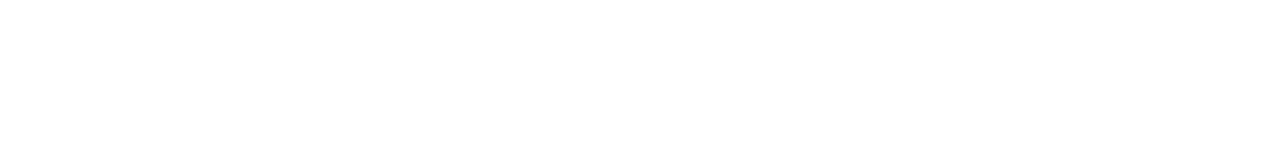
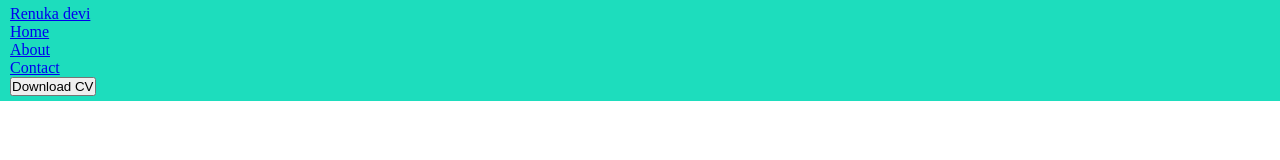
Before and after one commit to renu021/portfolio, a plain HTML site: page index.html in a window 1280 px wide. Drawn offline with Linux system fonts and the light colour scheme.

Commit message:
design: header

```diff
--- a/Assests/style.css
+++ b/Assests/style.css
@@ -0,0 +1,13 @@
+*{
+    margin: 0;
+    padding: 0;
+    box-sizing: border-box;
+}
+
+header{
+    background-color: #1dddbd;
+    padding: 5px 10px;        /*  Top Right Bottom Left  (OR) TB  RF  (OR)  TRBL */
+    color: white;         /* it only affect my Renuka devi */
+    /* display: flex; */
+    justify-content: space-between;
+}
--- a/index.html
+++ b/index.html
@@ -3,7 +3,7 @@
 <head>
     <meta charset="UTF-8">
     <meta name="viewport" content="width=device-width, initial-scale=1.0">
-    <title>portfolio</title>
+    <title>Renuka devi portfolio</title>
 
     <!-- css link -->
     <link rel="stylesheet" href="./Assests/style.css">
@@ -11,6 +11,34 @@
 
 
 <body>
+    <header>
+
+        <!-- Text logo -->
+        <div class="logo">
+            <a href="./index.html"><span>Renuka devi</span></a>
+        </div>
+
+
+        <!-- Menus -->
+        <div>
+            <ul>
+                <li>
+                    <a href="./index.html">Home</a>
+                </li>
+                <li>
+                    <a href="./About">About</a>
+                </li>
+                <li>
+                    <a href="./Contact">Contact</a>
+                </li>
+            </ul>
+        </div>
+
+        <!-- button -->
+        <div>
+            <button> Download CV</button>
+        </div>
+    </header>
 
 </body>
 </html>
```
